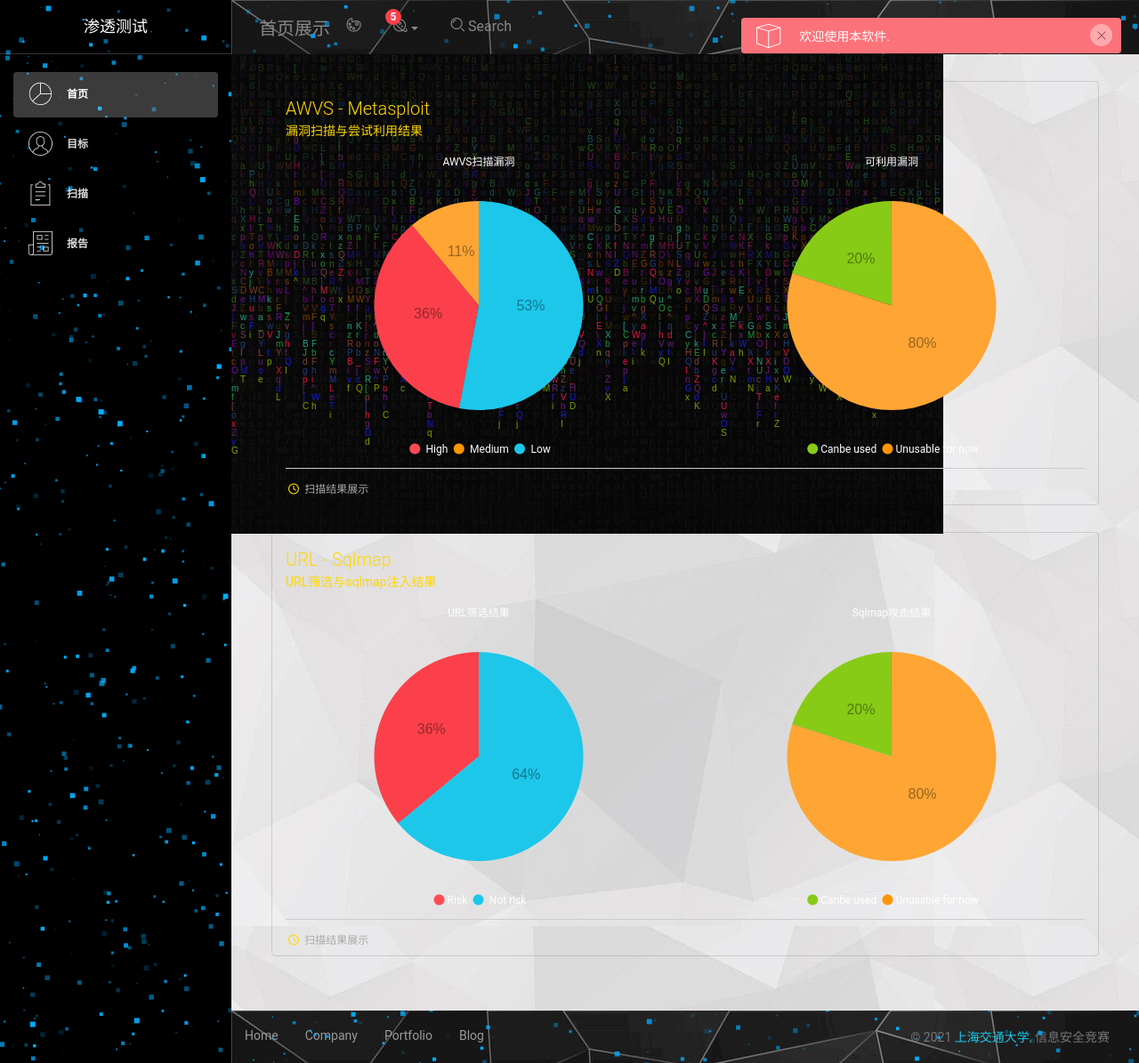
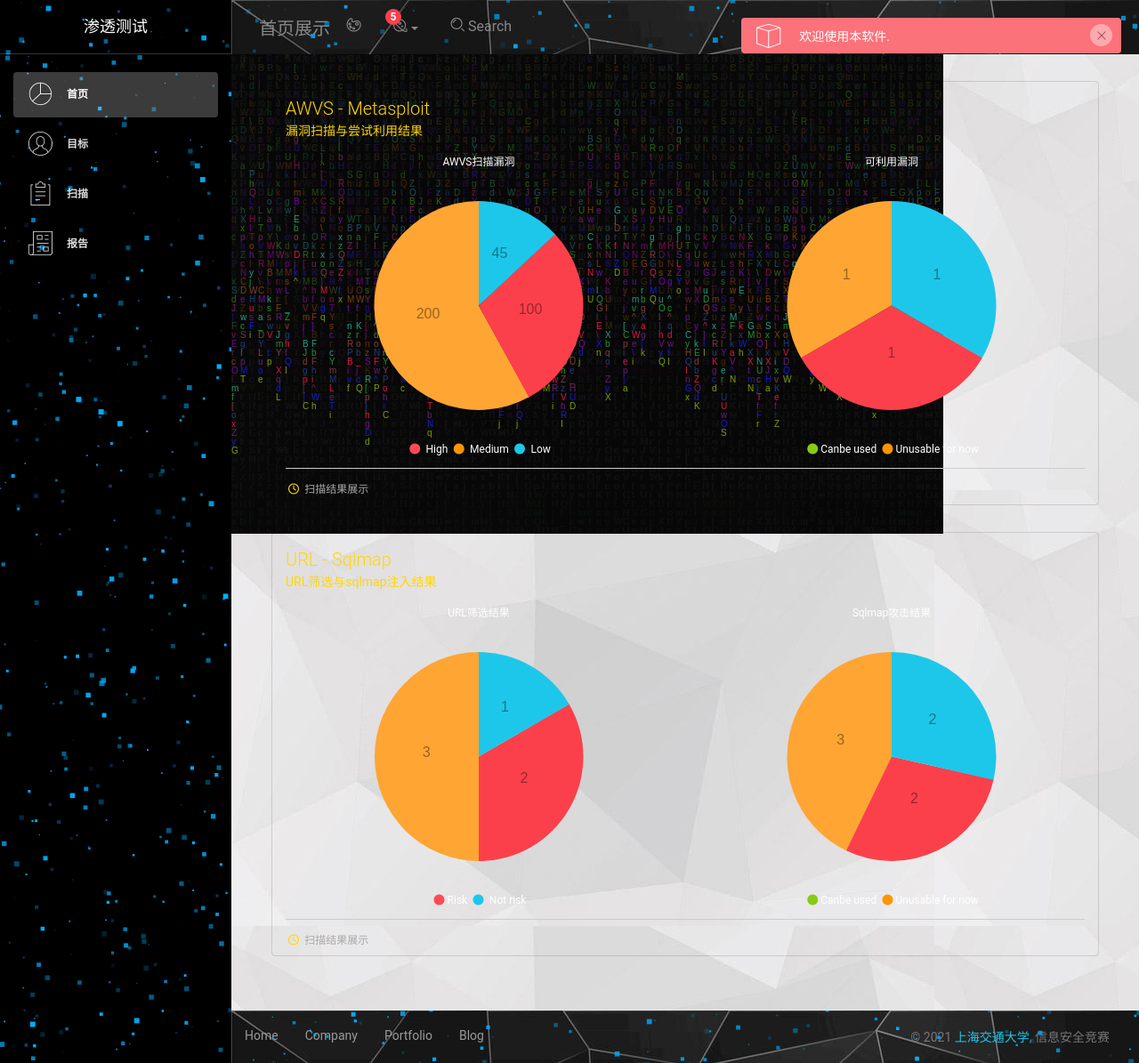
Before and after one commit to guxiaoran-728/CSAS_SITE, a Django app: page /vulnerability_scanning/home in a window 1280 px wide. Shown: the whole page at 89% size. Run offline with Django 3.2, Linux system fonts and the light colour scheme; some libraries are stand-ins or nearby versions; some web fonts are replaced.

Commit message:
修改了饼状图js代码

```diff
--- a/CSAS_SITE/csassite/static/js/demo.js
+++ b/CSAS_SITE/csassite/static/js/demo.js
@@ -125,7 +125,12 @@
 
 
 
-    initDashboardPageCharts: function() {
+    initDashboardPageCharts1: function(n1 , n2 , n3) {
+
+        sum = n1 + n2 + n3;
+        p1 = (n1 * 100) / sum ;
+        p2 = (n2 * 100) / sum;
+        p3 = (n3 * 100) / sum;
 
         var dataPreferences = {
             series: [
@@ -147,29 +152,107 @@
         Chartist.Pie('#chartPreferences1', dataPreferences, optionsPreferences);
 
         Chartist.Pie('#chartPreferences1', {
-            labels: ['53%', '36%', '11%'],
-            series: [53, 36, 11]
+            labels: [n1.toString(), n2.toString(), n3.toString()],
+            series: [p1, p2, p3]
         });
+
+
+    },
+    initDashboardPageCharts2: function(n1 , n2 , n3) {
+
+        sum = n1 + n2 + n3;
+        p1 = (n1 * 100) / sum ;
+        p2 = (n2 * 100) / sum;
+        p3 = (n3 * 100) / sum;
+
+        var dataPreferences = {
+            series: [
+                [25, 30, 20, 25]
+            ]
+        };
+
+        var optionsPreferences = {
+            donut: true,
+            donutWidth: 40,
+            startAngle: 0,
+            total: 100,
+            showLabel: false,
+            axisX: {
+                showGrid: false
+            }
+        };
+
         Chartist.Pie('#chartPreferences2', dataPreferences, optionsPreferences);
 
         Chartist.Pie('#chartPreferences2', {
-            labels: [,,'80%',, '20%'],
-            series: [0,0,80,0,20]
+            labels: [n1.toString(), n2.toString(), n3.toString()],
+            series: [p1, p2, p3]
         });
+
+
+    },
+    initDashboardPageCharts3: function(n1 , n2 , n3) {
+
+        sum = n1 + n2 + n3;
+        p1 = (n1 * 100) / sum ;
+        p2 = (n2 * 100) / sum;
+        p3 = (n3 * 100) / sum;
+
+        var dataPreferences = {
+            series: [
+                [25, 30, 20, 25]
+            ]
+        };
+
+        var optionsPreferences = {
+            donut: true,
+            donutWidth: 40,
+            startAngle: 0,
+            total: 100,
+            showLabel: false,
+            axisX: {
+                showGrid: false
+            }
+        };
 
         Chartist.Pie('#chartPreferences3', dataPreferences, optionsPreferences);
 
         Chartist.Pie('#chartPreferences3', {
-            labels: ['64%', '36%'],
-            series: [64, 36]
+            labels: [n1.toString(), n2.toString(), n3.toString()],
+            series: [p1, p2, p3]
         });
+
+    },
+    initDashboardPageCharts4: function(n1 , n2 , n3) {
+
+        sum = n1 + n2 + n3;
+        p1 = (n1 * 100) / sum ;
+        p2 = (n2 * 100) / sum;
+        p3 = (n3 * 100) / sum;
+
+        var dataPreferences = {
+            series: [
+                [25, 30, 20, 25]
+            ]
+        };
+
+        var optionsPreferences = {
+            donut: true,
+            donutWidth: 40,
+            startAngle: 0,
+            total: 100,
+            showLabel: false,
+            axisX: {
+                showGrid: false
+            }
+        };
+
         Chartist.Pie('#chartPreferences4', dataPreferences, optionsPreferences);
 
         Chartist.Pie('#chartPreferences4', {
-            labels: [,,'80%',, '20%'],
-            series: [0,0,80,0,20]
+            labels: [n1.toString(), n2.toString(), n3.toString()],
+            series: [p1, p2, p3]
         });
-
 
     },
 
--- a/CSAS_SITE/csassite/templates/vulnerability_scanning/home.html
+++ b/CSAS_SITE/csassite/templates/vulnerability_scanning/home.html
@@ -362,7 +362,10 @@
 <script type="text/javascript">
     $(document).ready(function() {
         // Javascript method's body can be found in assets/js/demos.js
-        demo.initDashboardPageCharts();
+        demo.initDashboardPageCharts1(45,100,200);
+        demo.initDashboardPageCharts2(1,1,1);
+        demo.initDashboardPageCharts3(1,2,3);
+        demo.initDashboardPageCharts4(2,2,3);
 
         demo.showNotification();
 
```
